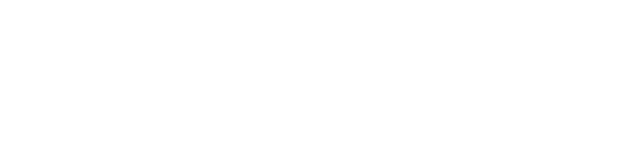
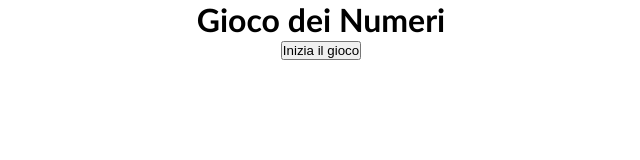
Before and after one commit to GianniMarkQuagliani/js-simon, a plain HTML site: page index.html in a window 1280 px wide. Shown: the whole page, without its empty margins (319-959 px from the left). Drawn offline with Linux system fonts and the light colour scheme.

Commit message:
[add] Container, btn and num on html

```diff
--- a/index.html
+++ b/index.html
@@ -15,6 +15,15 @@
     <!-- Contenitore principale -->
     <div class="container">
 
+        <!-- Titolo -->
+        <h1>Gioco dei Numeri</h1>
+
+        <!-- Bottone start -->
+        <button id="startButton">Inizia il gioco</button>
+
+        <!-- Numeri -->
+        <div id="numbers"></div>
+
     </div>
 
     <!-- JS -->
```
